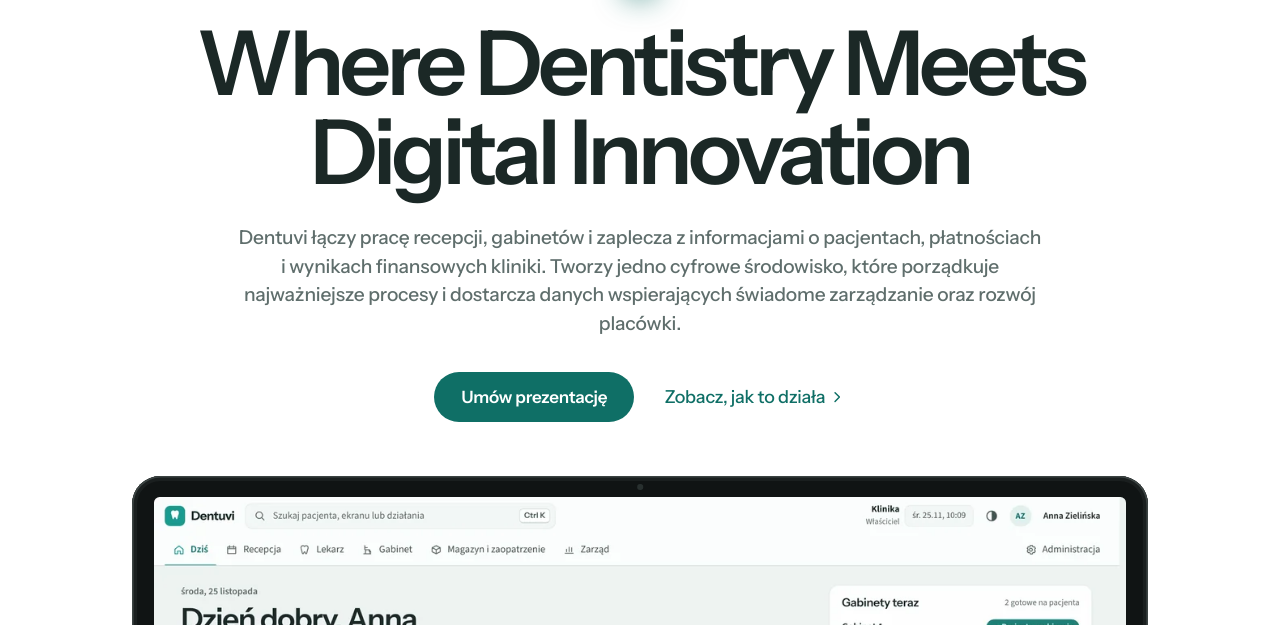
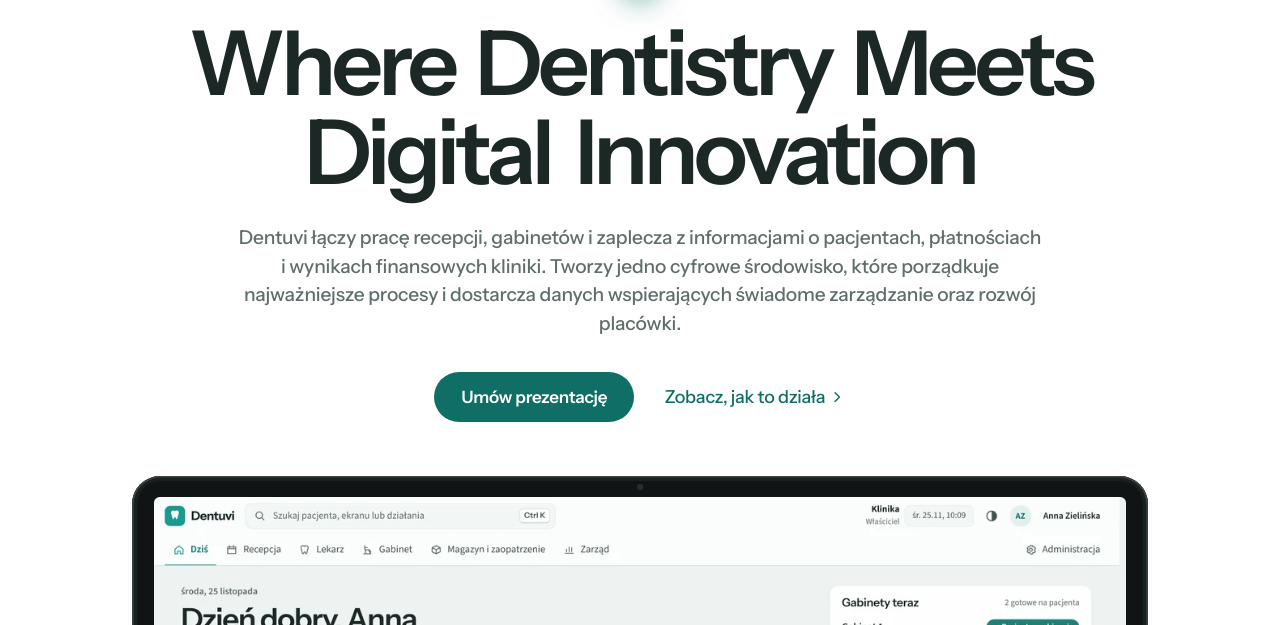
Before and after one commit to bitsbusko-cmd/dentuvi-www, a website: page public/index.html in a window 1280 px wide. Shown: the part 175-800 px from the top of the page. Drawn offline with Linux system fonts and the light colour scheme.

Commit message:
Hasło „Where Dentistry Meets Digital Innovation”: odstępy między wyrazami
Na ekranach od 561 px ciasne światło liter (−0,05 em) zjadało połowę
spacji, przez co „Digital Innovation” zlewało się w jedno słowo.
Odstęp między wyrazami jest teraz zrównoważony optycznie: 0,09 em
w pierwszym wierszu i 0,13 em w drugim, bo para pionowych kresek
„l I” potrzebuje więcej światła niż „e D” i „y M”. Wersja na telefon
bez zmian. Ta sama poprawka w obrazku do udostępniania (og-dentuvi.png).

Co-Authored-By: Claude Opus 5.5 <noreply@anthropic.com>
Claude-Session: https://claude.ai/code/session_013ULRzyk52FW8RG4ig33BLA

```diff
--- a/public/assets/css/site.css
+++ b/public/assets/css/site.css
@@ -122,6 +122,8 @@ body.nav-open .menu-btn .bars::after{top:5px;transform:rotate(-45deg)}
 .hero{position:relative;overflow:clip;padding-block:clamp(34px,4.4vw,62px) clamp(32px,3.6vw,52px);text-align:center;background:radial-gradient(1100px 520px at 50% 92%,rgba(26,154,143,.16),rgba(26,154,143,0) 70%),var(--white)}
 .hero-logo{width:clamp(50px,4.6vw,60px);height:auto;margin:0 auto clamp(16px,1.6vw,22px);border-radius:24%;box-shadow:0 14px 30px -14px rgba(15,111,102,.75)}
 .hero h1{font-size:clamp(42px,7vw,98px);line-height:1;letter-spacing:-.05em;color:var(--ink)}
+/* Hasło w dwóch wierszach: ciasne światło liter zjada spację, więc oddajemy ją między wyrazami. Para pionowych kresek „l I” w drugim wierszu potrzebuje optycznie więcej miejsca niż „e D” i „y M” w pierwszym. */
+@media (min-width:561px){.hero h1{word-spacing:.13em}.hero h1::first-line{word-spacing:.09em}}
 .hero-sub{max-width:830px;margin:26px auto 0;font:500 clamp(18px,1.5vw,22px)/1.5 var(--d);letter-spacing:-.008em;color:var(--muted)}
 .hero-cta{display:flex;flex-wrap:wrap;align-items:center;justify-content:center;gap:16px 30px;margin-top:34px}
 .stage{position:relative;max-width:1080px;margin:clamp(40px,4.2vw,58px) auto 0;padding-bottom:clamp(64px,7vw,104px)}
--- a/public/index.html
+++ b/public/index.html
@@ -27,7 +27,7 @@
 <link rel="preload" href="assets/fonts/instrument-sans-latin.woff2" as="font" type="font/woff2" crossorigin>
 <link rel="preload" href="assets/fonts/instrument-sans-pl.woff2" as="font" type="font/woff2" crossorigin>
 <link rel="preload" href="assets/fonts/source-sans-3-latin.woff2" as="font" type="font/woff2" crossorigin>
-<link rel="stylesheet" href="assets/css/site.css?v=5597ddd1d2">
+<link rel="stylesheet" href="assets/css/site.css?v=5701dbf8d8">
 <script type="application/ld+json">
 {
  "@context": "https://schema.org",
```
Also changed, not shown: public/404.html (+1 -1 lines), public/polityka-prywatnosci.html (+1 -1 lines), public/assets/img/og-dentuvi.png.
